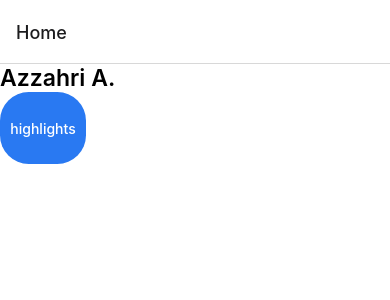
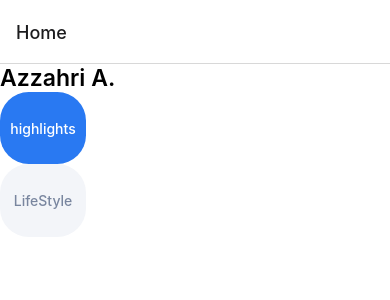
Before and after one commit to nafis200/native-donation-app, a React Native app: screen / in a window 390 px wide. Shown: the top 300 px of the page. Built offline with nearby package versions, Linux system fonts and the light colour scheme.

Commit message:
style.jsx

```diff
--- a/screens/Home/Home.js
+++ b/screens/Home/Home.js
@@ -21,6 +21,7 @@ const Home = () => {
 
         <View>
         <Tab title={"highlights"}></Tab>
+        <Tab title={"LifeStyle"} isInactive={true}></Tab>
         </View>
 
     </SafeAreaView>
```
